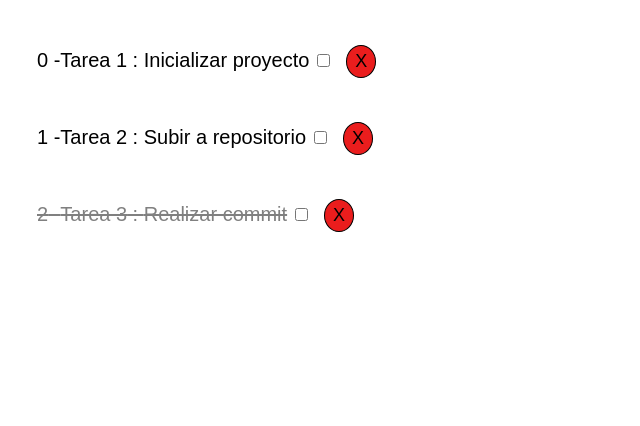
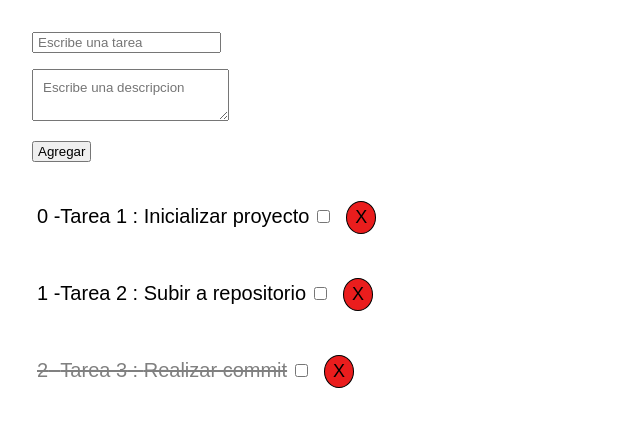
Before and after one commit to cruzmanuelar/React-States-Form-Router, a React (Create React App) app: page / in a window 1280 px wide. Shown: the top 426 px of the page, without its empty margins (0-640 px from the left). Built offline with nearby package versions, Linux system fonts and the light colour scheme.

Commit message:
Estructura formulario

```diff
--- a/src/App.js
+++ b/src/App.js
@@ -2,14 +2,20 @@ import React from 'react';
 import './index.css';
 import tareas from '../src/tareas/tareas.json';
 import Tareas from './componentes/Tareas';
+import FormularioTareas from './componentes/FormularioTareas';
 
 class App extends React.Component{
 
   state = { tareas : tareas}
 
+  agregarTareas = () => {
+    console.log("Agregando una tarea");
+  }
+
   render(){
     return(
       <div>
+        <FormularioTareas/>
         <Tareas tareas={this.state.tareas}/>
       </div>
     );
--- /dev/null
+++ b/src/componentes/FormularioTareas.js
@@ -0,0 +1,44 @@
+import React from 'react';
+
+class FormularioTareas extends React.Component{
+
+    state = {
+        titulo:"",
+        descripcion:""
+    }
+
+    onSubmit = (e) => {
+        console.log(this.state);
+        e.preventDefault();
+
+    }
+
+    onChange = (e) =>{
+        console.log(e.target.name,e.target.value);
+        this.setState({
+            [e.target.name] : e.target.value
+        })
+
+    }
+
+    render(){
+        return(
+            <form onSubmit={this.onSubmit}>
+                <input type="text"
+                    name="titulo"
+                    placeholder="Escribe una tarea"
+                    onChange={this.onChange} value={this.state.titulo}/>
+                    <br/>
+
+                <textarea placeholder="Escribe una descripcion"
+                name="descripcion"
+                onChange={this.onChange} value={this.state.descripcion}>
+                </textarea>
+                <br/>
+                <input value="Agregar" type="submit"/>
+            </form>
+        )
+    }
+}
+
+export default FormularioTareas;
--- a/src/index.css
+++ b/src/index.css
@@ -9,7 +9,7 @@
     padding: 2px;
 }
 
-p,input, button{
+p,input, button,textarea{
     margin: 8px;
     padding:10px;
 }
```
